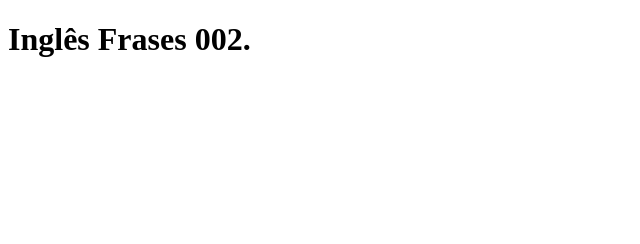
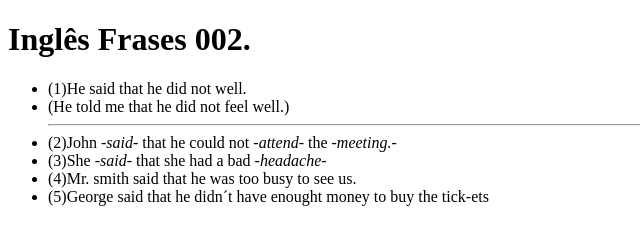
Before and after one commit to edskate/16-05-2023, a plain HTML site: page index01.html in a window 1280 px wide. Shown: the whole page, without its empty margins (0-640 px from the left). Drawn offline with Linux system fonts and the light colour scheme.

Commit message:
atualização

```diff
--- a/index01.html
+++ b/index01.html
@@ -10,6 +10,15 @@
 
 <body>
   <h1>Inglês Frases 002.</h1>
+  <ul>
+    <li>(1)He said that he did not well.</li>
+    <li>(He told me that he did not feel well.)</li>
+    <hr>
+    <li>(2)John <em> -said-</em> that he could not <em>-attend-</em> the <em>-meeting.-</em></li>
+    <li>(3)She <em>-said-</em> that she had a bad <em>-headache-</em></li>
+    <li>(4)Mr. smith said that he was too busy to see us.</li>
+    <li>(5)George said that he didn´t have enought money to buy the tick-ets</li>
+  </ul>
 </body>
 
 </html>
```
